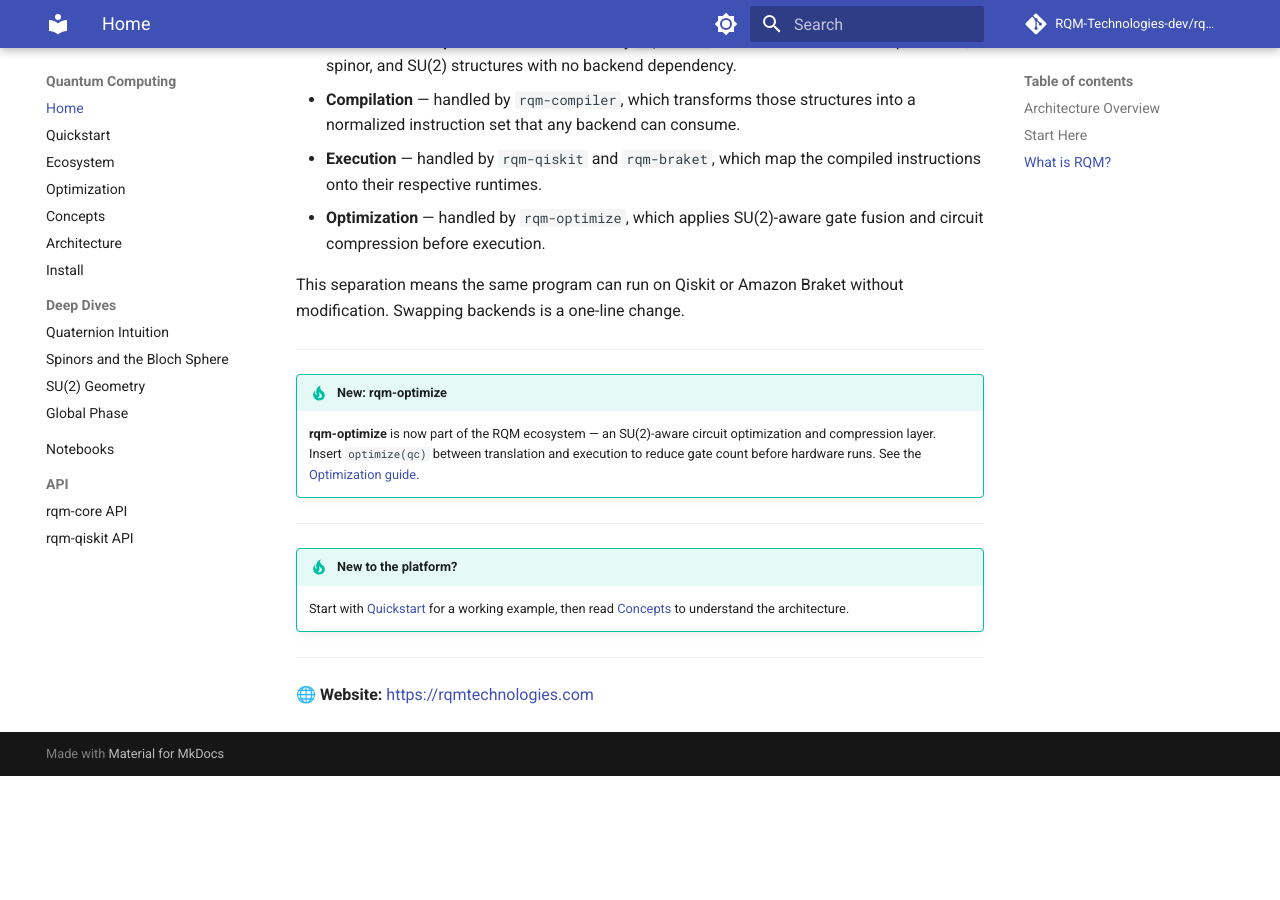
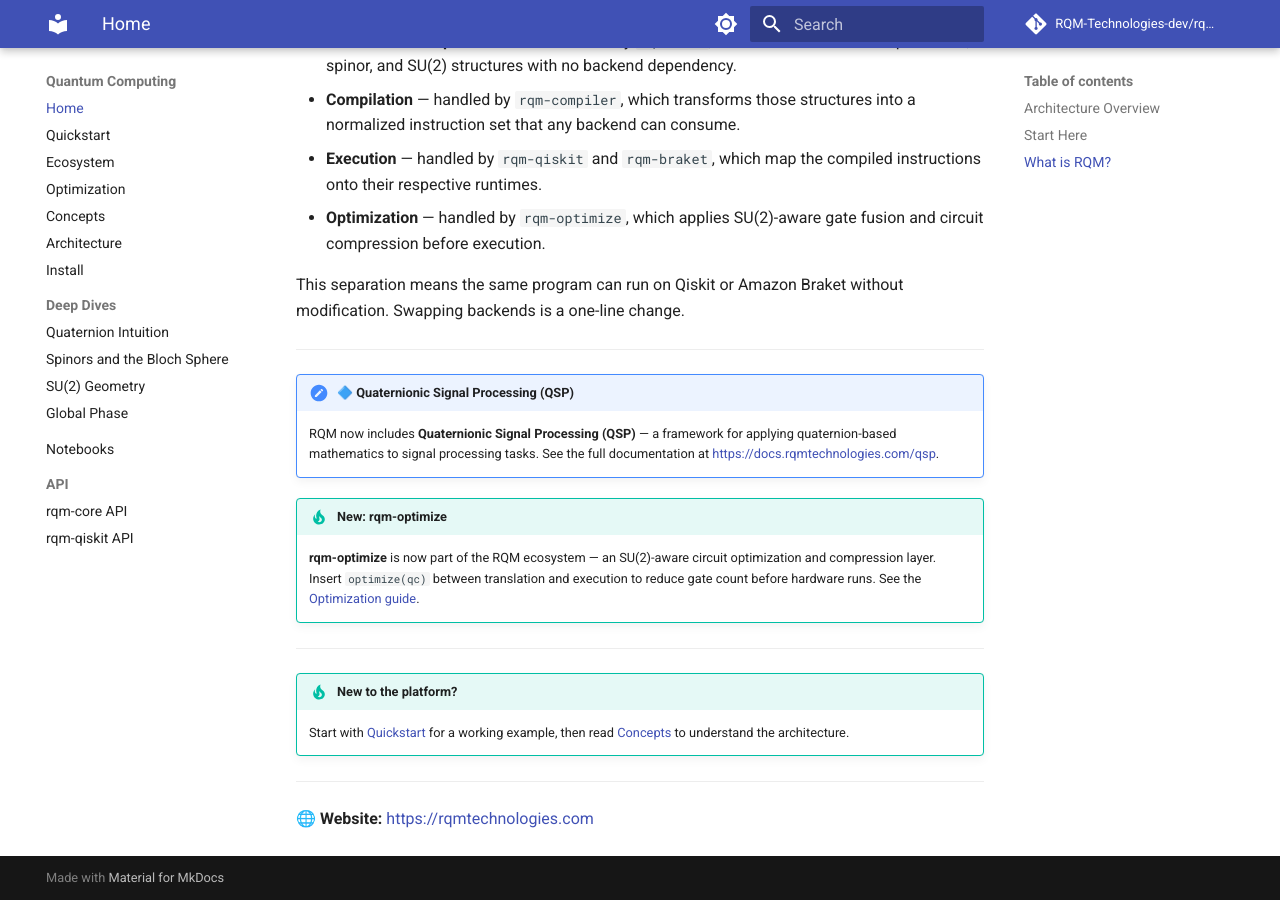
Before and after one commit to RQM-Technologies-dev/rqm-docs, an MkDocs documentation site: the page built from docs/index.md, in a window 1280 px wide and 900 px high, scrolled down 1725 px. Built offline with MkDocs 1.6.1 and Material for MkDocs 9.7.7, drawn with Linux system fonts in a browser that asks for light colours; comment, search, counter and statistics services are not loaded; before the commit the page ends 2501 px from its top, so only the background shows below that.

Commit message:
Add QSP note to index.md
Co-authored-by: RQM-Technologies-dev <267137213+RQM-Technologies-dev@users.noreply.github.com>

```diff
--- a/docs/index.md
+++ b/docs/index.md
@@ -52,6 +52,9 @@ This separation means the same program can run on Qiskit or Amazon Braket withou
 
 ---
 
+!!! note "🔷 Quaternionic Signal Processing (QSP)"
+    RQM now includes **Quaternionic Signal Processing (QSP)** — a framework for applying quaternion-based mathematics to signal processing tasks. See the full documentation at [https://docs.rqmtechnologies.com/qsp](https://docs.rqmtechnologies.com/qsp).
+
 !!! tip "New: rqm-optimize"
     **rqm-optimize** is now part of the RQM ecosystem — an SU(2)-aware circuit optimization and compression layer. Insert `optimize(qc)` between translation and execution to reduce gate count before hardware runs. See the [Optimization guide](optimization.md).
 
```
